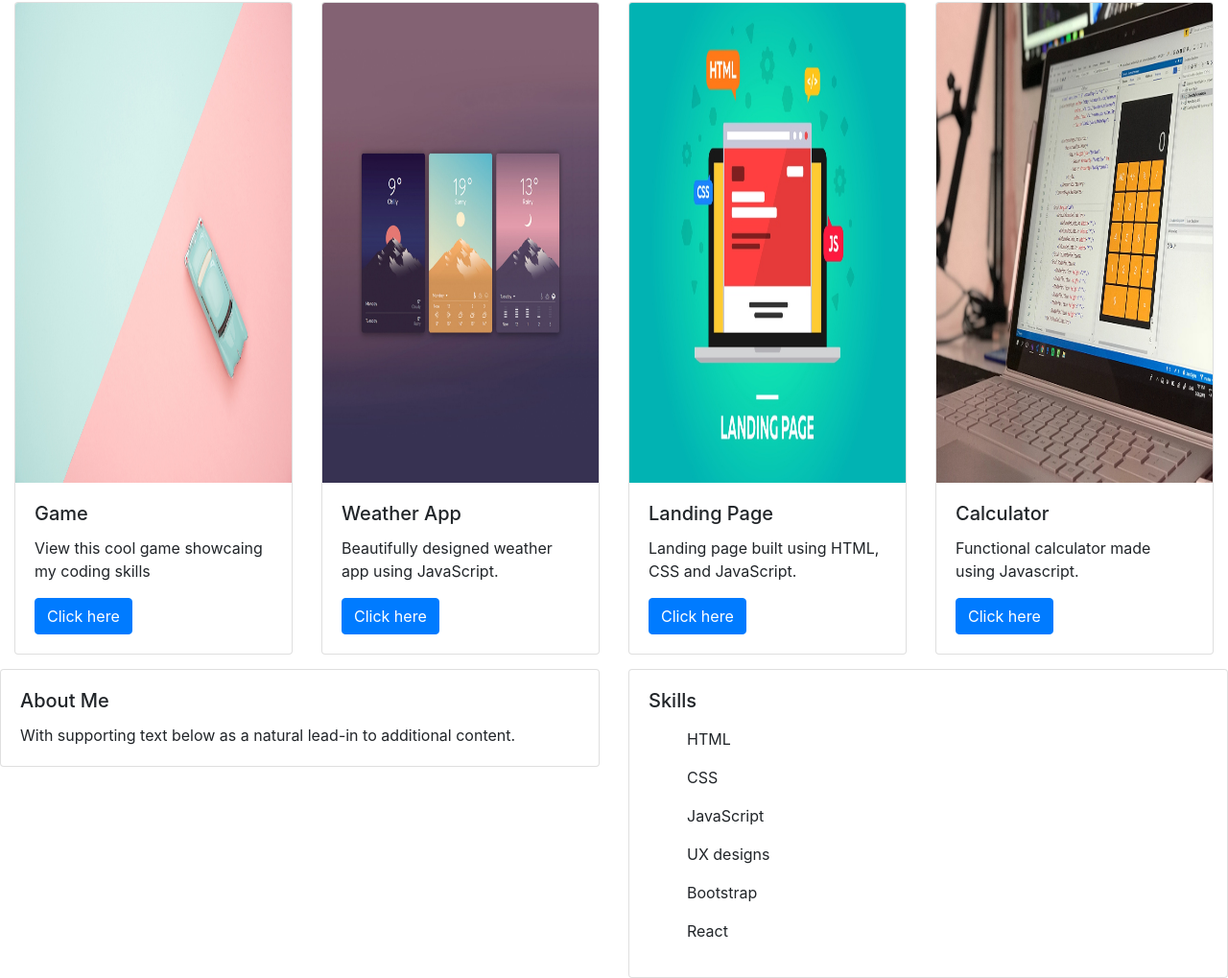
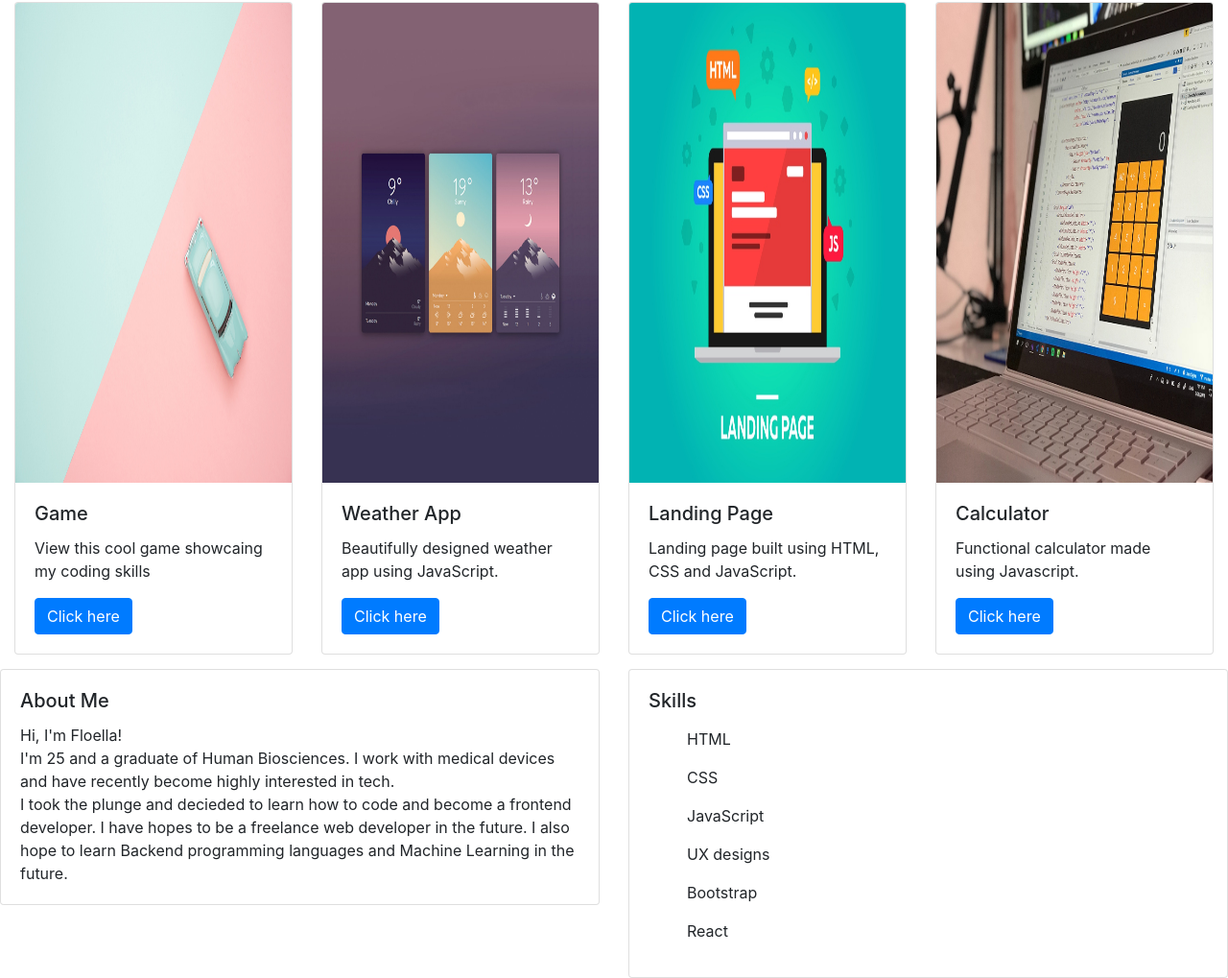
Before and after one commit to ellaflo/bootstrap-portfolio, a plain HTML site: page index.html in a window 1280 px wide. Shown: the part 1407-2426 px from the top of the page at 96% size. Drawn offline with nearby package versions, Linux system fonts and the light colour scheme.

Commit message:
about me section added

```diff
--- a/index.html
+++ b/index.html
@@ -141,7 +141,10 @@
           <div class="card">
             <div class="card-body">
               <h5 class="card-title">About Me</h5>
-              <p class="card-text">With supporting text below as a natural lead-in to additional content.</p>
+              <p class="card-text">Hi, I'm Floella! <br>
+                I'm 25 and a graduate of Human Biosciences. I work with medical devices and have recently become highly interested in tech. <br>
+                I took the plunge and decieded to learn how to code and become a frontend developer.
+                I have hopes to be a freelance web developer in the future. I also hope to learn Backend programming languages and Machine Learning in the future.</p>
             </div>
           </div>
         </div>
```
